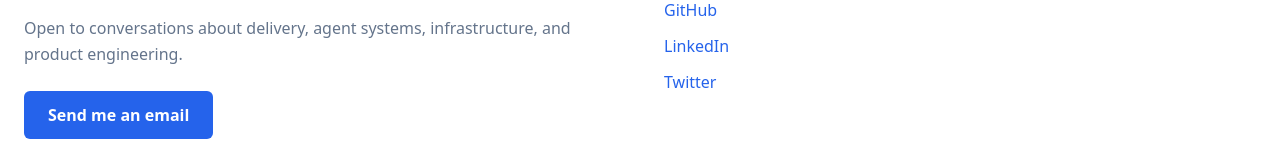
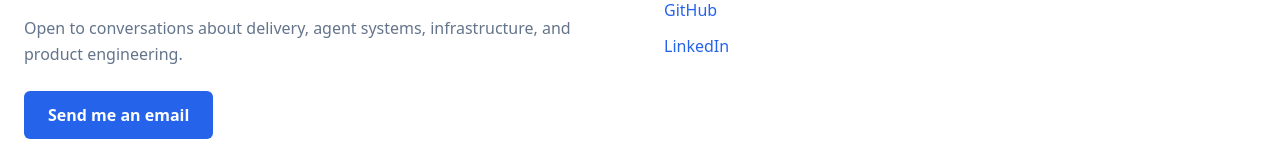
Before and after one commit to RajeshHuria/personal-site, a Next.js app: page / in a window 1280 px wide. Shown: the part 2528-2688 px from the top of the page. Built offline with nearby package versions, Linux system fonts and the light colour scheme; a web font is replaced by a local one.

Commit message:
remove: x/twitter profile link
Co-Authored-By: Claude Haiku 4.5 <noreply@anthropic.com>

```diff
--- a/components/PersonalSite.tsx
+++ b/components/PersonalSite.tsx
@@ -390,14 +390,6 @@ export default function PersonalSite() {
                 >
                   LinkedIn
                 </a>
-                <a
-                  href="https://twitter.com/rajesh_huria"
-                  target="_blank"
-                  rel="noopener noreferrer"
-                  style={{ color: "#2563eb", textDecoration: "none", fontWeight: "500", transition: "color 0.3s" }}
-                >
-                  Twitter
-                </a>
               </div>
             </div>
           </div>
```
